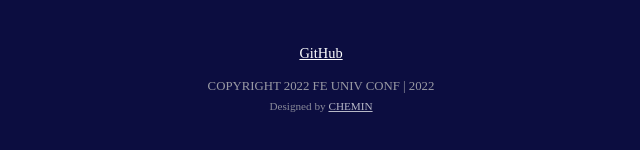
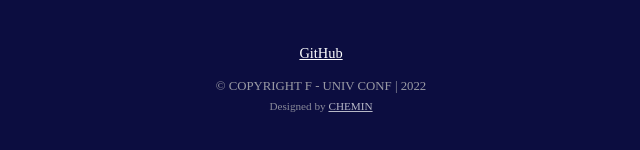
Before and after one commit to f-univ/f-univ-camp-2022, a React (Vite) app: page / in a window 1280 px wide. Shown: the part 2718-2868 px from the top of the page, without its empty margins (319-959 px from the left). Built offline with nearby package versions, Linux system fonts and the light colour scheme; a web font is replaced by a local one.

Commit message:
fix: 명칭 통일

```diff
--- a/index.html
+++ b/index.html
@@ -17,7 +17,7 @@
     <meta property="og:site_name" content="F.univ Conf 2022" />
     <meta property="og:locale" content="ko" />
     <meta name="viewport" content="width=device-width, initial-scale=1.0" />
-    <title>F.univ Conf 2022</title>
+    <title>F-UNIV Conf 2022</title>
   </head>
   <body>
     <div id="root"></div>
--- a/src/components/Footer.tsx
+++ b/src/components/Footer.tsx
@@ -6,7 +6,7 @@ const Footer = () => {
       <GitHub href="https://github.com/f-univ/f-univ-conf-2022" target="_blank">
         GitHub
       </GitHub>
-      <Copy>COPYRIGHT 2022 FE UNIV CONF | 2022</Copy>
+      <Copy>© COPYRIGHT F - UNIV CONF | 2022</Copy>
       <Designer>
         Designed by <Email href="mailto:ichexmin@gmail.com">CHEMIN</Email>
       </Designer>
```
